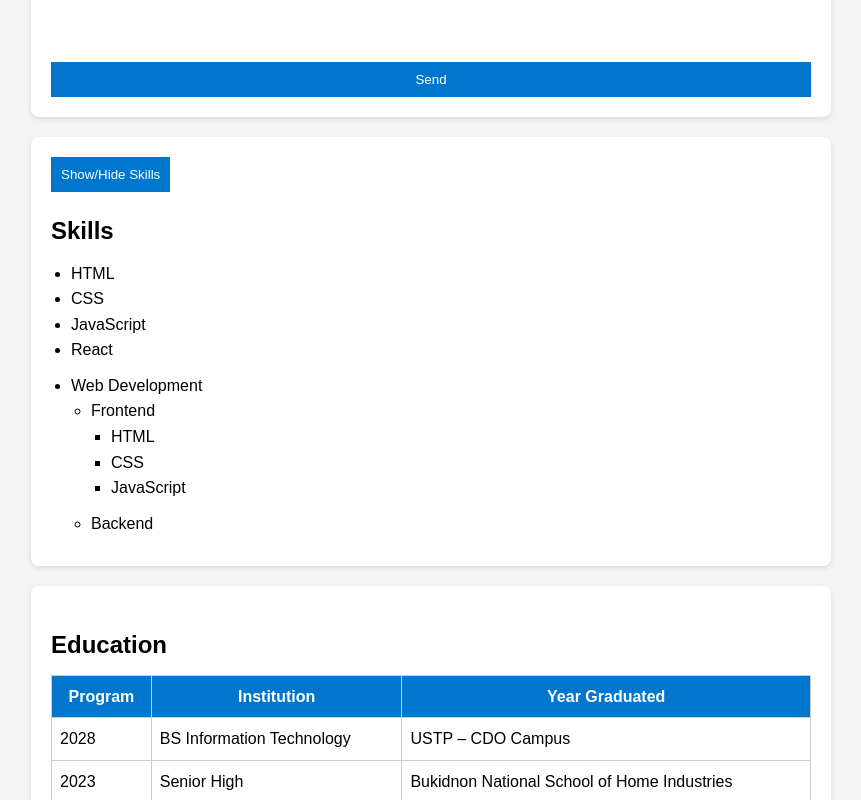
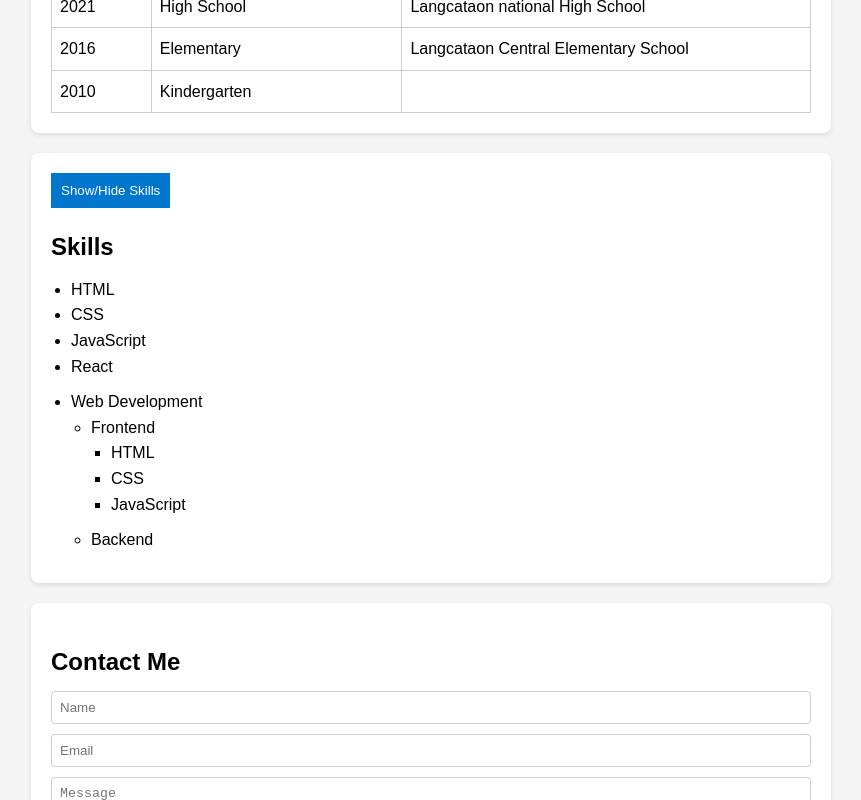
Before and after one commit to alchrisjmsl/2nd-repo, a React (Vite) app in the folder personal-cv-react/: page / in a window 1280 px wide. Shown: the part 980-1780 px from the top of the page, without its empty margins (209-1070 px from the left). Built offline with nearby package versions, Linux system fonts and the light colour scheme.

Commit message:
Move Education before Contact

```diff
--- a/personal-cv-react/src/App.jsx
+++ b/personal-cv-react/src/App.jsx
@@ -56,9 +56,9 @@ return (
 
       <Header />
       <About />
+      <Education education={education} />
+      <Skills skills={skills} />
       <Contact />
-      <Skills skills={skills} />
-      <Education education={education} />
 
        <footer>
         <p>&copy; 2026 Your Name. All rights reserved. </p>
```
Also changed, not shown: 1 other file (tests, documents, lock files or other folders).
